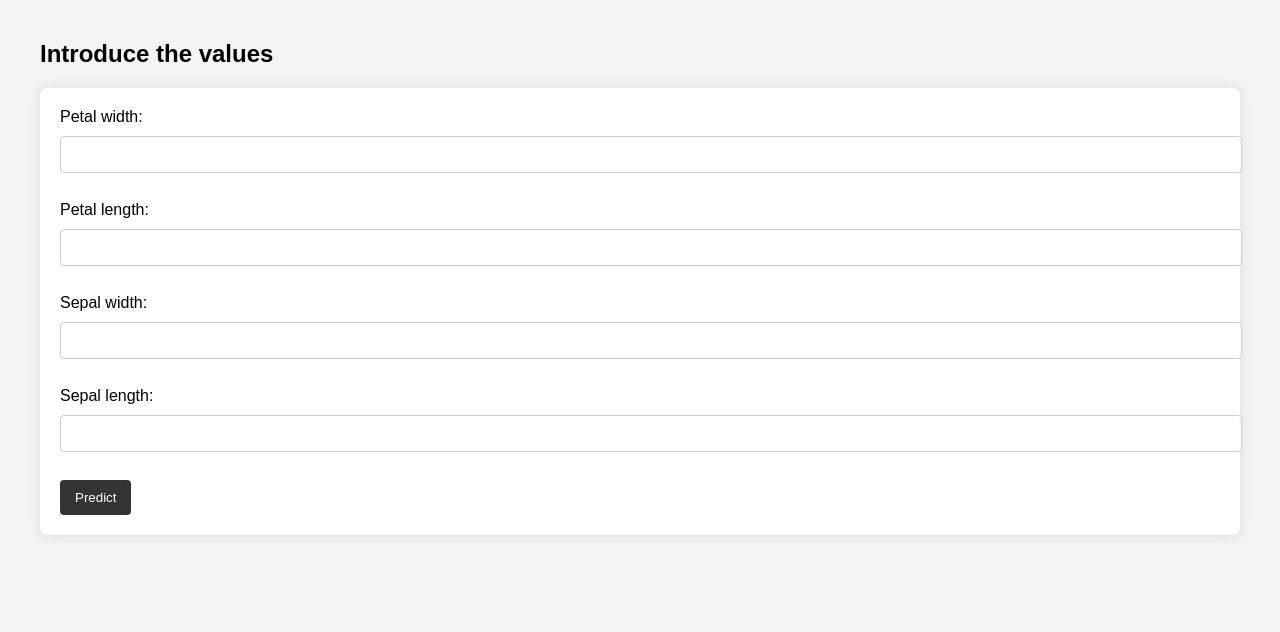
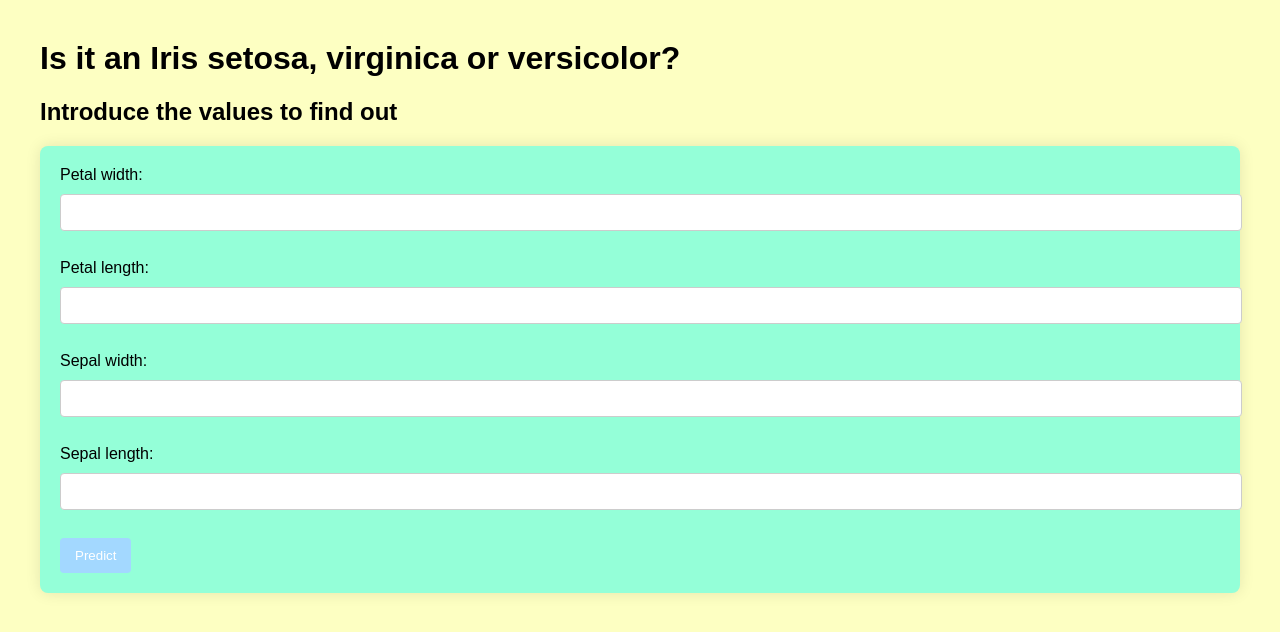
Before and after one commit to PabloTSuarez/arbol_clasificacion_MG, a Flask app: page / in a window 1280 px wide. Shown: the top 632 px of the page. Run offline with Flask 3, Linux system fonts and the light colour scheme; parts of the project's set-up code (start-up, migrations or seed data) failed here and were passed over.

Commit message:
cambio de colores

```diff
--- a/src/templates/index.html
+++ b/src/templates/index.html
@@ -6,10 +6,10 @@
         body {
             font-family: Arial, sans-serif;
             margin: 40px;
-            background-color: #f4f4f4;
+            background-color: #FDFFC2;
         }
         form {
-            background-color: #fff;
+            background-color: #94FFD8;
             padding: 20px;
             border-radius: 8px;
             box-shadow: 0px 0px 15px rgba(0,0,0,0.1);
@@ -22,7 +22,7 @@
             border: 1px solid #ccc;
         }
         input[type="submit"] {
-            background-color: #333;
+            background-color: #A3D8FF;
             color: #fff;
             padding: 10px 15px;
             border: none;
@@ -30,7 +30,7 @@
             cursor: pointer;
         }
         input[type="submit"]:hover {
-            background-color: #555;
+            background-color: #FF76CE;
         }
         h3 {
             margin-top: 20px;
@@ -41,7 +41,8 @@
     </style>
 </head>
 <body>
-    <h2>Introduce the values</h2>
+    <h1>Is it an Iris setosa, virginica or versicolor?</h2>
+    <h2>Introduce the values to find out</h2>
 
     <form action="/" method="post">
         Petal width: <input type="number" step="any" name="val1" required><br><br>
```
